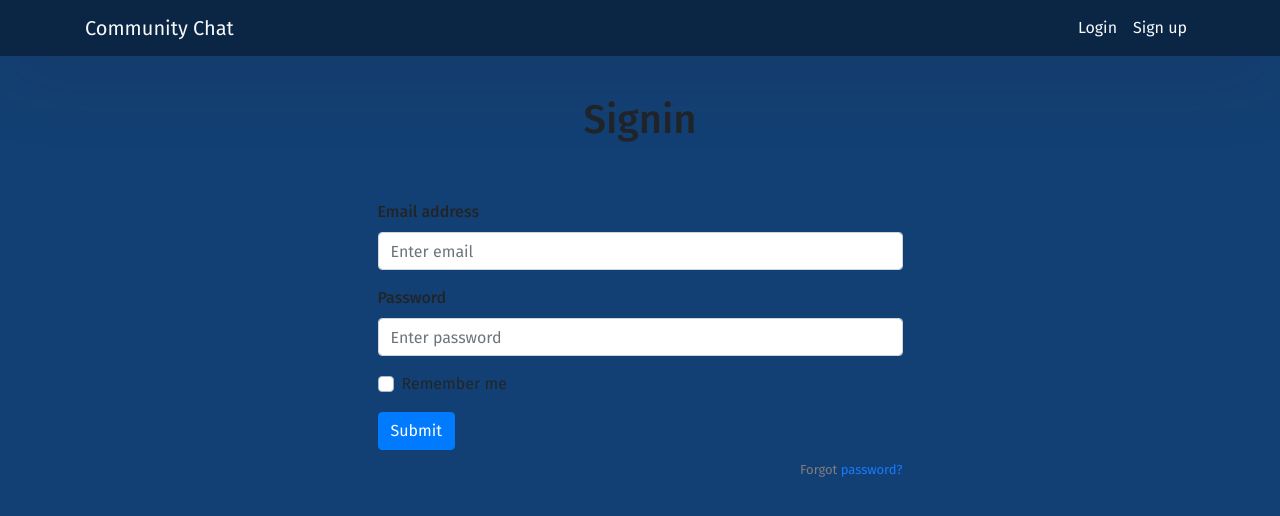
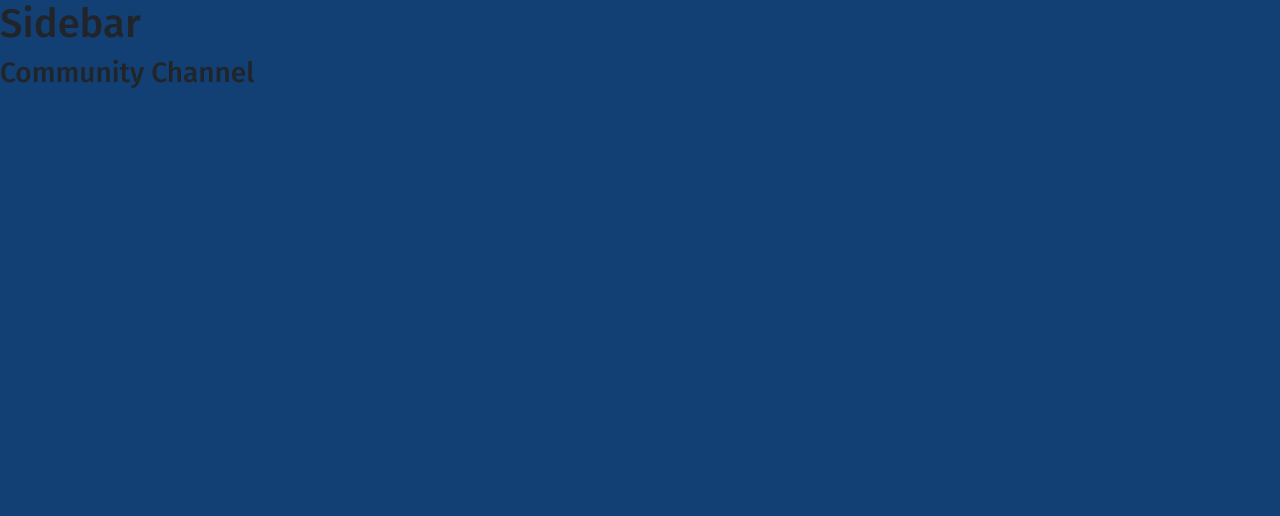
Before and after one commit to B0n-Echo/community_onchain, a React (Create React App) app: page /dashboard in a window 1280 px wide. Before the commit this address led to /signin. Shown: the top 516 px of the page. Built offline with nearby package versions, Linux system fonts and the light colour scheme.

Commit message:
Adding Dashboard related changes

```diff
--- a/src/Routes.js
+++ b/src/Routes.js
@@ -1,13 +1,14 @@
 import { BrowserRouter, Switch ,Route , Redirect} from "react-router-dom";
 import Signup from "./auth/signup";
 import Signin from "./auth/signin";
-// import dashboard from "./dashboard";
+import Dashboard from "./core/Dashboard";
 
 const Routes = () => {
     return (
         <BrowserRouter>
         <Switch>
             <Route path="/signup"  exact component={Signup} />
+            <Route path="/dashboard"  exact component={Dashboard} />
             <Route path="/signin"  exact component={Signin} />
             <Redirect from="/" to="/signin" />
         </Switch>
--- a/src/auth/signin.js
+++ b/src/auth/signin.js
@@ -1,5 +1,5 @@
 import React, { useState } from 'react';
-import { Link, useHistory } from 'react-router-dom';
+import { useHistory } from 'react-router-dom';
 import Layout from '../core/Layout';
 import { ToastContainer, toast } from 'react-toastify';
 import 'react-toastify/dist/ReactToastify.min.css';
@@ -32,7 +32,7 @@ const Signin = () => {
 
     const pushToDashboard = () => {
         setTimeout(() => {
-            history.push("/signup");
+            history.push("/dashboard");
         }, 1000);
     }
 
--- /dev/null
+++ b/src/core/Dashboard.js
@@ -0,0 +1,14 @@
+import React, { Fragment } from 'react';
+import { Link } from 'react-router-dom';
+import Sidebar from './Sidebar';
+
+const Dashboard = ({children}) => {
+
+    return (
+       <div className="App">
+       <Sidebar />
+       </div>
+    )
+}
+
+export default Dashboard;
--- /dev/null
+++ b/src/core/Sidebar.js
@@ -0,0 +1,17 @@
+import React from 'react'
+import "./Sidebar.css"
+function Sidebar() {
+  return (
+    <div className="sidebar">
+      <h1>Sidebar</h1>
+
+      <div className="sidebar__top">
+        <h3>Community Channel</h3>
+
+
+      </div>
+    </div>
+  );
+}
+
+export default Sidebar
```
Also changed, not shown: src/core/Sidebar.css (added).
